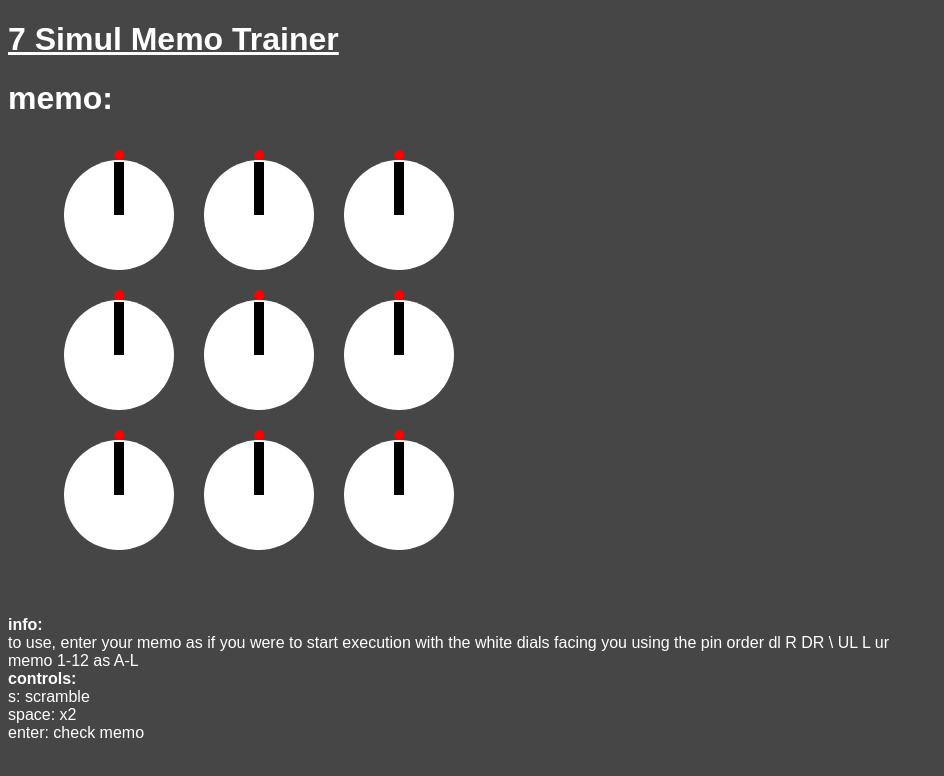
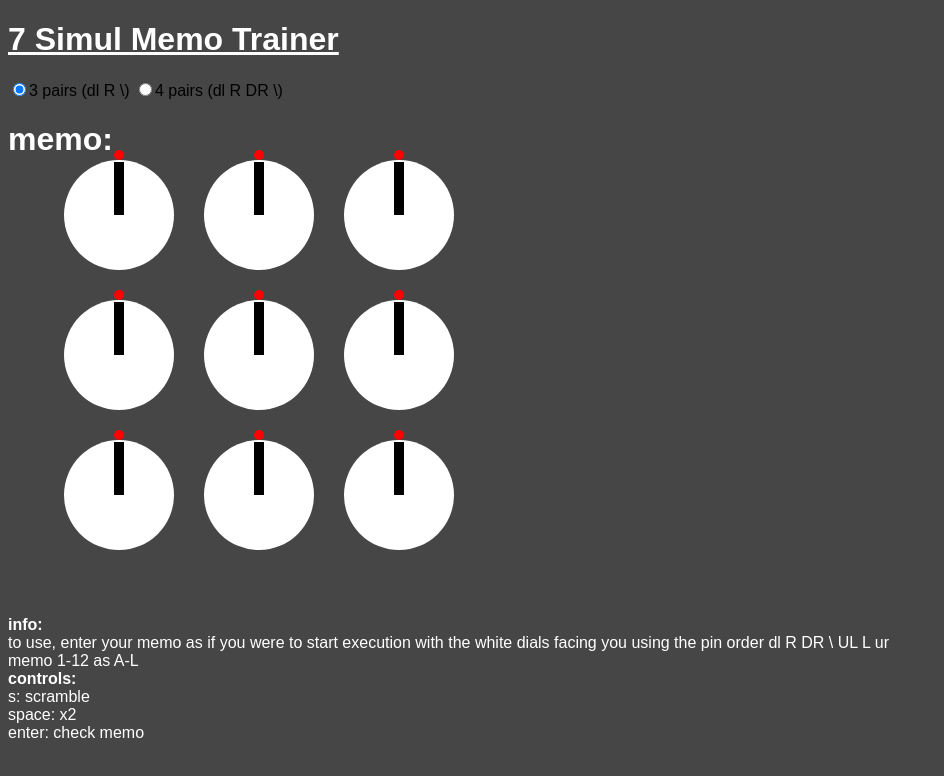
Before and after one commit to simonkellly/7-Simul, a plain HTML site: page index.html in a window 1280 px wide. Shown: the whole page, without its empty margins (0-944 px from the left). Drawn offline with Linux system fonts and the light colour scheme.

Commit message:
Update index.html
added option to memo 4 pairs

```diff
--- a/index.html
+++ b/index.html
@@ -8,6 +8,8 @@
 </head>
 <body>
   <h1><u>7 Simul Memo Trainer</u></h1>
+  <input type="radio" name="pairs" id="3" value="3" checked="checked"><label for="3">3 pairs (dl R \)</label>
+  <input type="radio" name="pairs" id="4" value="4"><label for="4">4 pairs (dl R DR \)</label>
   <h1 id="memo">memo:</h1>
   <p><b>info:</b><br>to use, enter your memo as if you were to start execution with the white dials facing you using the pin order dl R DR \ UL L ur<br>memo 1-12 as A-L<br><b>controls:</b><br>s: scramble<br>space: x2<br>enter: check memo</p>
   <div id="clock">
```
